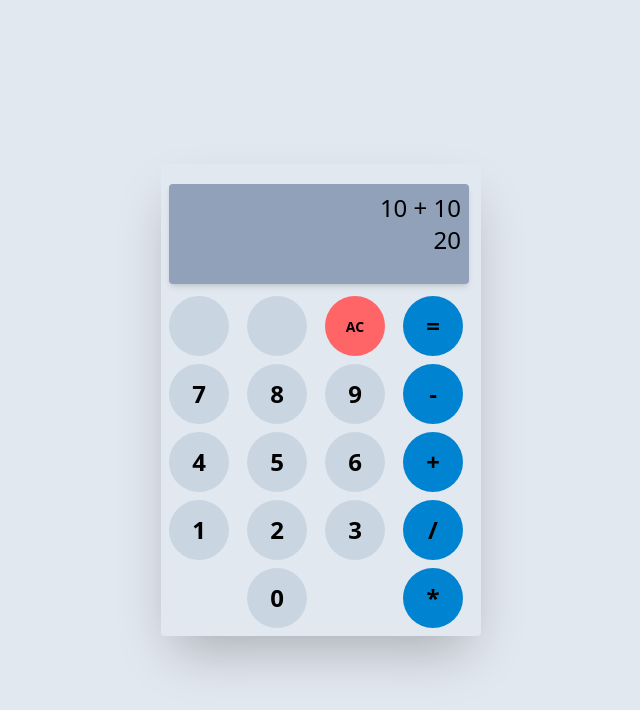
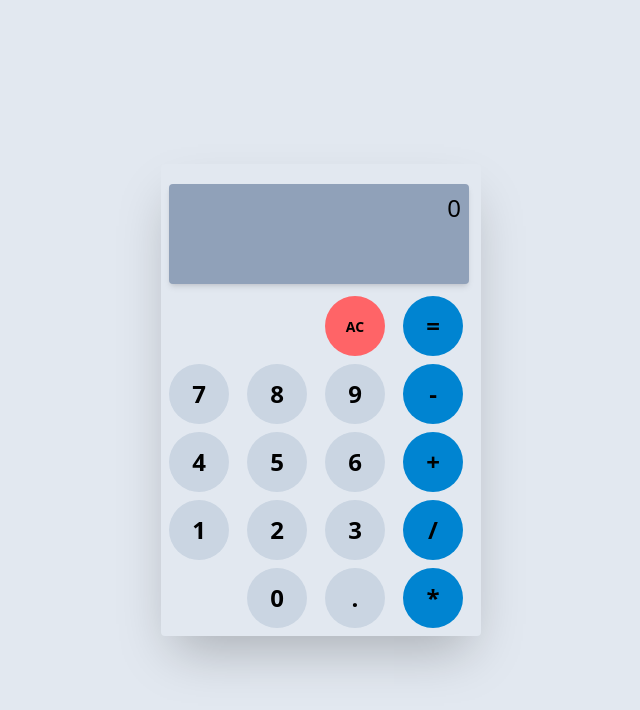
Before and after one commit to JonatasASB/calculator, a website: page index.html in a window 1280 px wide. Both pictures are taken after a click on the button "AC". Shown: the whole page, without its empty margins (319-959 px from the left). Drawn offline with Linux system fonts and the light colour scheme.

Commit message:
insrting script

```diff
--- a/index.html
+++ b/index.html
@@ -5,7 +5,7 @@
     <meta charset="UTF-8">
     <meta name="viewport" content="width=device-width, initial-scale=1.0">
     <link rel="stylesheet" href="src/output.css">
-    <title>Document</title>
+    <title>Calculator</title>
     <style>
         output::-webkit-scrollbar {
             width: 3px;
@@ -32,10 +32,10 @@
             </output>
         </form>
         <div class=" grid grid-cols-4 gap-2">
-            <button class="w-15 h-15 text-2xl font-bold rounded-full bg-slate-300 cursor-pointer"></button>
-            <button class="w-15 h-15 text-2xl font-bold rounded-full bg-slate-300 cursor-pointer"></button>
+            <button class="w-15 h-15 text-2xl font-bold rounded-full bg-slate-300 cursor-pointer hidden"></button>
+            <button class="w-15 h-15 text-2xl font-bold rounded-full bg-slate-300 cursor-pointer hidden"></button>
             <button id="clear"
-                class="w-15 h-15 text-[14px] font-bold rounded-full bg-red-400 cursor-pointer">AC</button>
+                class="w-15 h-15 text-[14px] font-bold rounded-full bg-red-400 cursor-pointer col-start-3 col-start-end-4">AC</button>
             <button id="check-result"
                 class="w-15 h-15 text-2xl font-bold rounded-full bg-sky-600 cursor-pointer">=</button>
 
@@ -58,7 +58,7 @@
             <button class="w-15 h-15 text-2xl font-bold rounded-full bg-slate-300 cursor-pointer hidden"></button>
             <button id="0"
                 class="w-15 h-15 text-2xl font-bold rounded-full bg-slate-300 cursor-pointer col-start-2 col-end-3">0</button>
-            <button class="w-15 h-15 text-2xl font-bold rounded-full bg-slate-300 cursor-pointer hidden"></button>
+            <button id="." class="w-15 h-15 text-2xl font-bold rounded-full bg-slate-300 cursor-pointer">.</button>
             <button id="multiplication"
                 class=" w-15 h-15 text-2xl font-bold rounded-full bg-sky-600 cursor-pointer col-start-4 col-end-5">*</button>
         </div>
--- a/src/main.js
+++ b/src/main.js
@@ -0,0 +1,39 @@
+document.addEventListener('DOMContentLoaded', () => {
+    const $ = (element) => document.querySelector(element)
+    const $$ = (element) => document.querySelectorAll(element)
+
+    let calculation = $('#calculation')
+    let result = $('#result')
+    let buttons = $$('button')
+    let equation = '';
+
+
+
+    function updateDisplay() {
+        calculation.textContent = equation
+    }
+    function calcResult() {
+        try {
+            result.textContent = new Function(`return ${equation}`)() || '0'
+        } catch (error) {
+            result.textContent = 'Error'
+        }
+    }
+
+    buttons.forEach((button) => {
+        button.addEventListener('click', () => {
+            const value = button.textContent;
+
+            if (value === "=") {
+                calcResult();
+            } else if (value === "AC") {
+                equation = '';
+                result.textContent = '0';
+                updateDisplay();
+            } else {
+                equation += value;
+                updateDisplay();
+            }
+        })
+    })
+})
```
Also changed, not shown: src/output.css.
